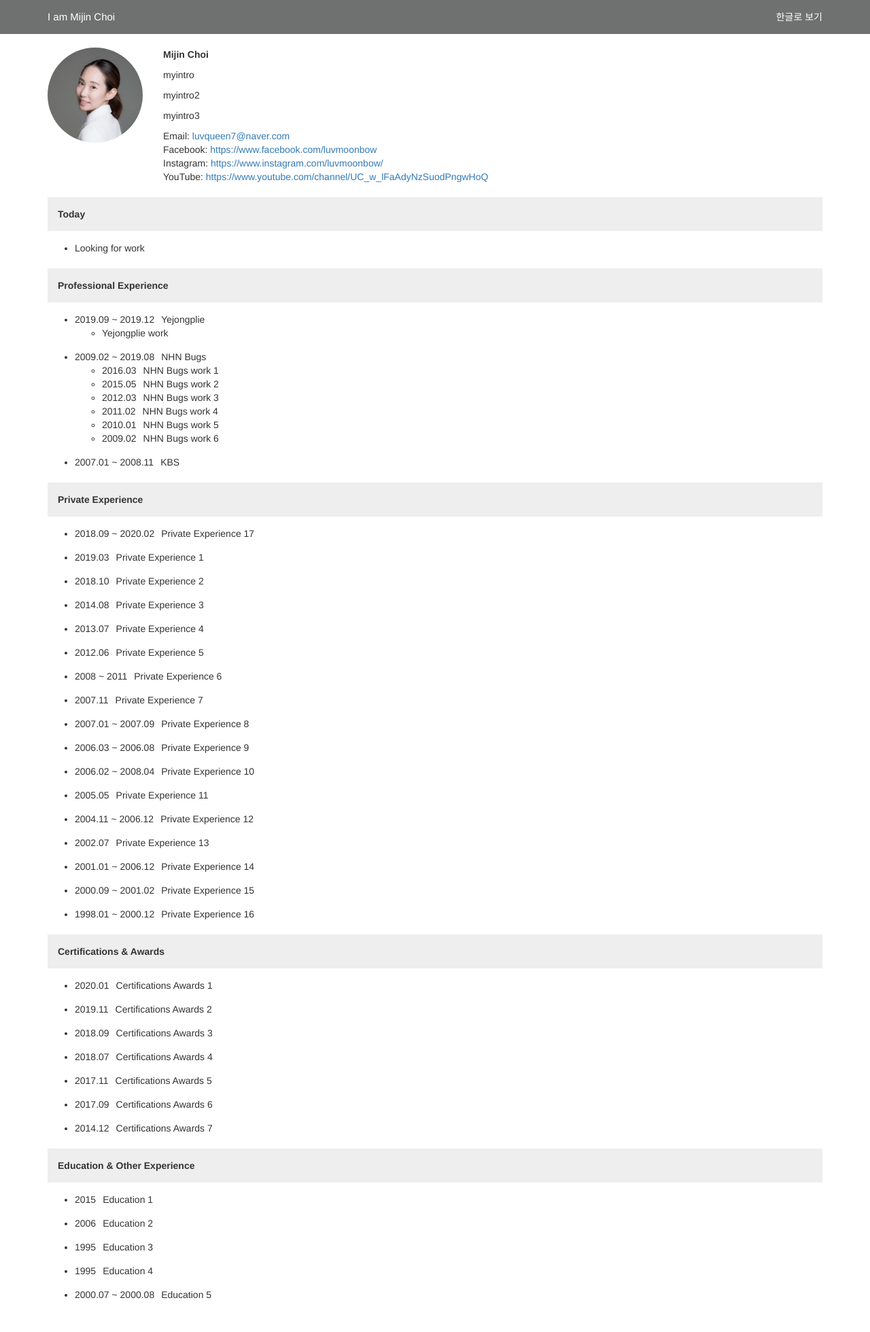
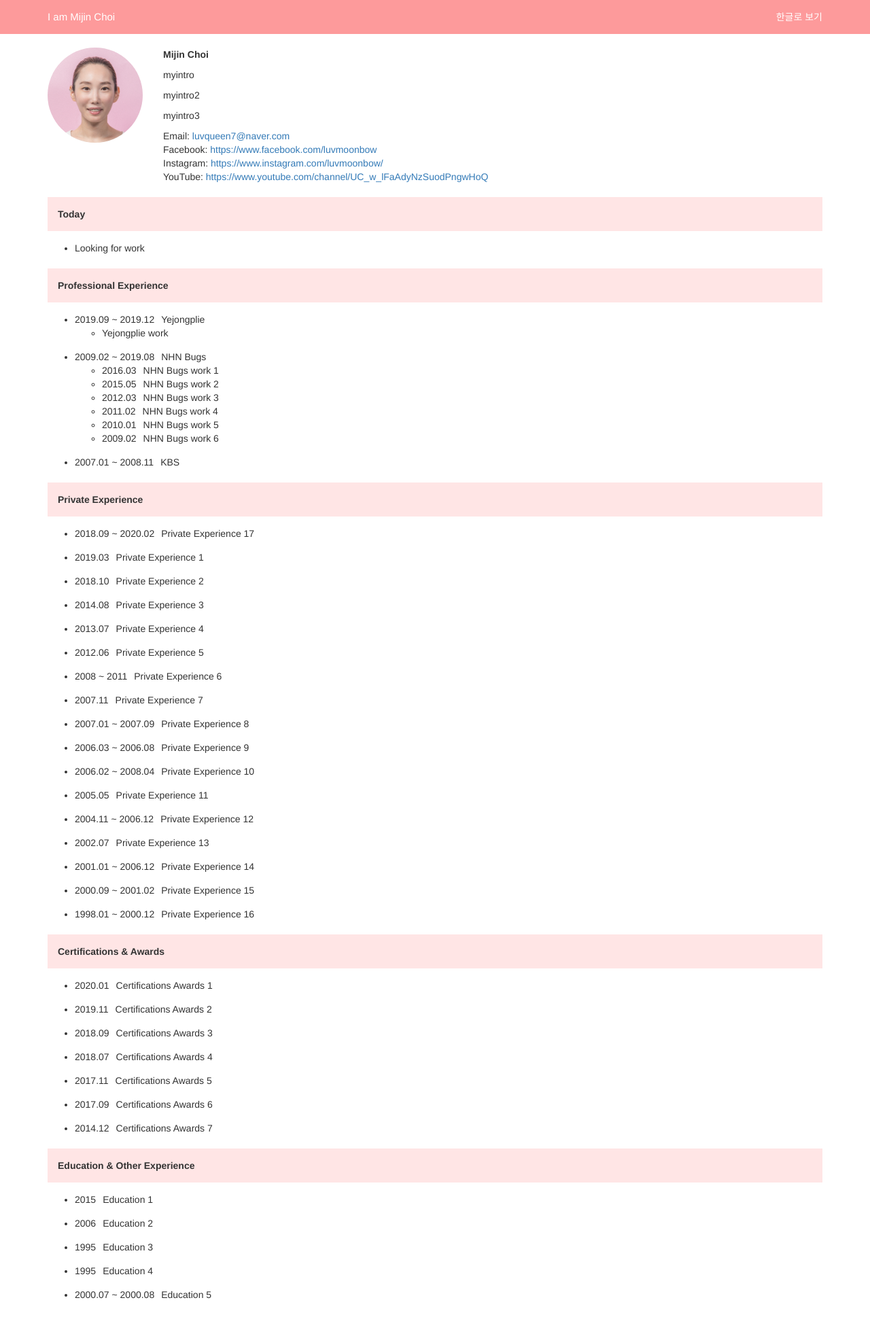
Before and after one commit to tedkim81/mjchoi, a Django app: page / in a window 1280 px wide. Shown: the whole page at 68% size. Run offline with Django 3.2, Linux system fonts and the light colour scheme; some libraries are stand-ins or nearby versions.

Commit message:
내용 수정

```diff
--- a/app/templates/profile.html
+++ b/app/templates/profile.html
@@ -62,7 +62,7 @@
 		margin-bottom: 10px;
 	}
 	.section-title {
-		width: 100%; padding: 15px; background-color: #eeeeee; margin-top: 20px; font-weight: bold;
+		width: 100%; padding: 15px; background-color: #ffe5e5; margin-top: 20px; font-weight: bold;
 	}
 	.cont-list {
 		margin-top: 15px;
@@ -80,7 +80,7 @@
 		font-size: 15px;
 	}
 	.bg-primary {
-		background-color: #6F7170;
+		background-color: #FD9A9B;
 	}
 	</style>
 </head>
@@ -101,7 +101,7 @@
 	<section class="container">
 		<div class="profile-info">
 			<div class="profile-img">
-				<img src="{% static 'img/mjprofile_square.jpg' %}" />
+				<img src="{% static 'img/mjprofile_square.png' %}" />
 			</div>
 			<div class="profile-text">
 				<div class="text-highlight">{% trans "Mijin Choi" %}</div>
```
Also changed, not shown: app/static/img/mjprofile_square.png (added).
